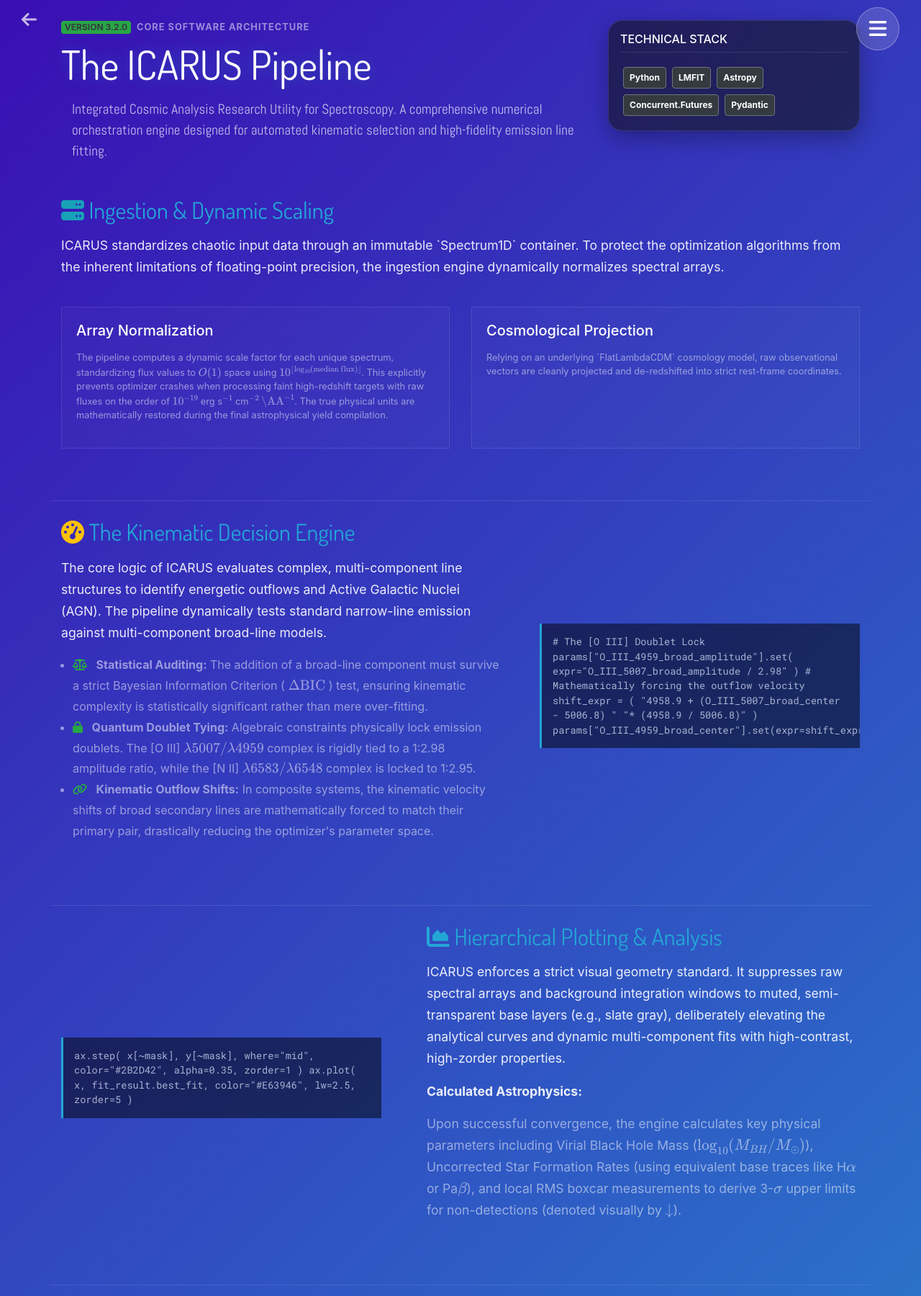
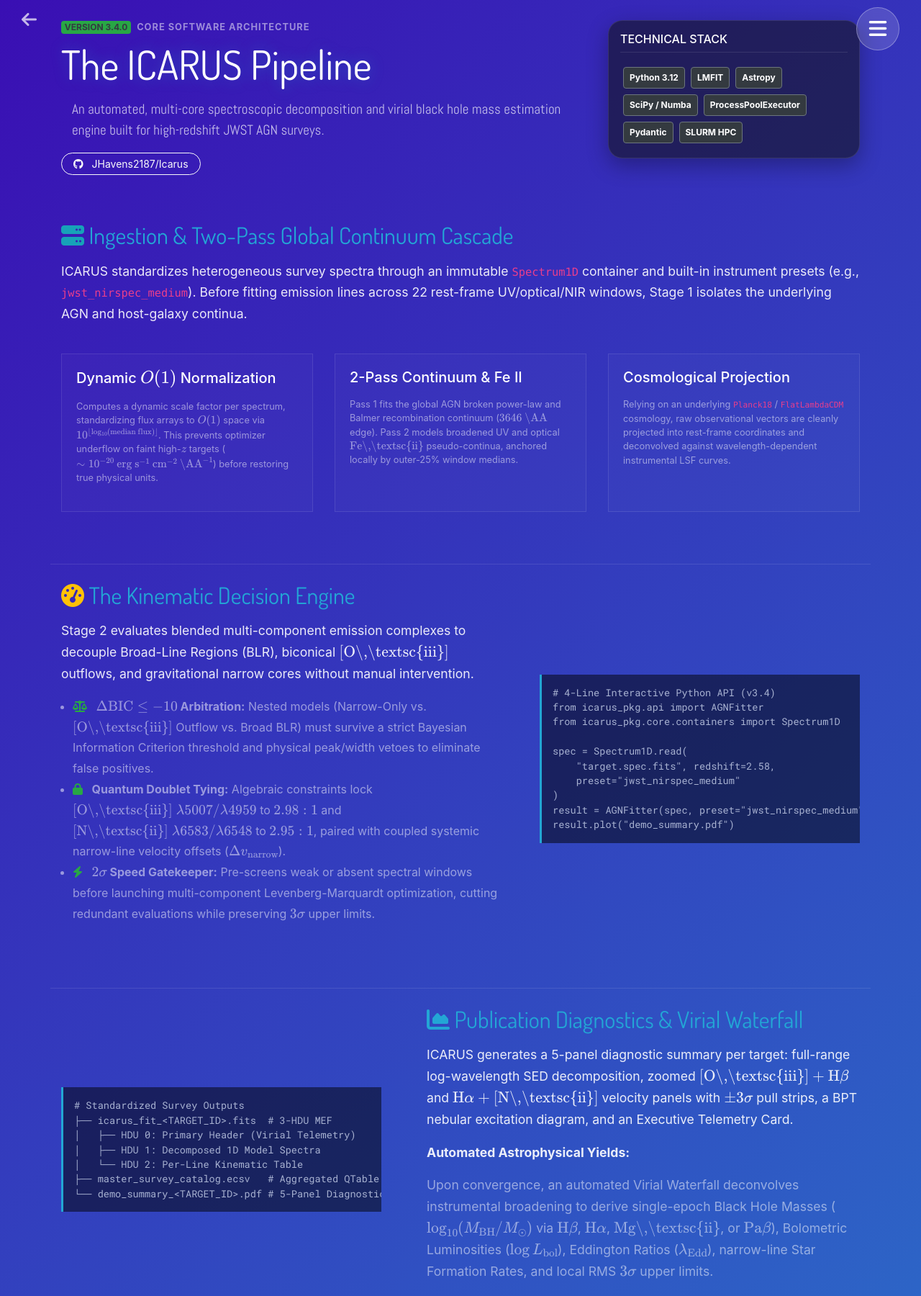
Before and after one commit to JHavens2187/JHavens2187.github.io, a plain HTML site: page icarus.html in a window 1280 px wide. Shown: the part 20-1820 px from the top of the page at 72% size. Drawn offline with nearby package versions, Linux system fonts and the light colour scheme.

Commit message:
icarus commit

```diff
--- a/icarus.html
+++ b/icarus.html
@@ -17,7 +17,7 @@
     <link rel="stylesheet" href="https://stackpath.bootstrapcdn.com/bootstrap/4.4.1/css/bootstrap.min.css">
     <link rel="stylesheet" href="https://cdnjs.cloudflare.com/ajax/libs/font-awesome/6.5.2/css/all.min.css">
     <link href="https://fonts.googleapis.com/css2?family=Abel&family=Dosis:wght@400;600&family=Roboto+Mono&display=swap" rel="stylesheet">
-    <title>Software: ICARUS Pipeline | Joseph Havens</title>
+    <title>Software: ICARUS v3.4 Pipeline | Joseph Havens</title>
 
     <style>
         /* View Transition API Animations */
@@ -33,12 +33,27 @@
             font-size: 0.85rem;
             color: #A8B2D1;
             overflow-x: auto;
+            white-space: pre;
         }
         .concept-card {
             border: 1px solid rgba(255,255,255,0.1);
             background: rgba(255,255,255,0.02);
             padding: 20px;
             height: 100%;
+        }
+        .stat-card {
+            border: 1px solid rgba(255,255,255,0.12);
+            background: rgba(255,255,255,0.03);
+            padding: 18px 14px;
+            height: 100%;
+            text-align: center;
+        }
+        .stat-value {
+            font-family: 'Dosis', sans-serif;
+            font-size: 1.9rem;
+            font-weight: 600;
+            color: var(--accent-glow);
+            line-height: 1.1;
         }
     </style>
 </head>
@@ -52,44 +67,57 @@
         <div class="row mb-5 reveal" style="view-transition-name: icarus-card;">
             <div class="col-lg-8">
                 <div class="d-flex align-items-center mb-2">
-                    <span class="badge badge-success text-dark mr-2">VERSION 3.2.0</span>
+                    <span class="badge badge-success text-dark mr-2">VERSION 3.4.0</span>
                     <small class="text-white-50 font-weight-bold" style="letter-spacing: 1px;">CORE SOFTWARE ARCHITECTURE</small>
                 </div>
                 <h1 class="page-title mb-3">The ICARUS Pipeline</h1>
-                <p class="page-subtitle">Integrated Cosmic Analysis Research Utility for Spectroscopy. A comprehensive numerical orchestration engine designed for automated kinematic selection and high-fidelity emission line fitting.</p>
+                <p class="page-subtitle">An automated, multi-core spectroscopic decomposition and virial black hole mass estimation engine built for high-redshift JWST AGN surveys.</p>
+                <div class="mt-3">
+                    <a href="https://github.com/JHavens2187/Icarus" target="_blank" rel="noopener noreferrer" class="btn btn-sm btn-outline-light rounded-pill px-3 py-1">
+                        <i class="fab fa-github mr-2"></i> JHavens2187/Icarus
+                    </a>
+                </div>
             </div>
-            <div class="col-lg-4 text-right">
+            <div class="col-lg-4 text-right mt-4 mt-lg-0">
                 <div class="content-glass p-3 text-left">
                     <h6 class="text-white border-bottom pb-2 mb-3" style="border-color: rgba(255,255,255,0.1)!important;">TECHNICAL STACK</h6>
-                    <div class="d-flex flex-wrap gap-2">
-                        <span class="badge badge-dark border border-secondary p-2 m-1">Python</span>
+                    <div class="d-flex flex-wrap">
+                        <span class="badge badge-dark border border-secondary p-2 m-1">Python 3.12</span>
                         <span class="badge badge-dark border border-secondary p-2 m-1">LMFIT</span>
                         <span class="badge badge-dark border border-secondary p-2 m-1">Astropy</span>
-                        <span class="badge badge-dark border border-secondary p-2 m-1">Concurrent.Futures</span>
+                        <span class="badge badge-dark border border-secondary p-2 m-1">SciPy / Numba</span>
+                        <span class="badge badge-dark border border-secondary p-2 m-1">ProcessPoolExecutor</span>
                         <span class="badge badge-dark border border-secondary p-2 m-1">Pydantic</span>
+                        <span class="badge badge-dark border border-secondary p-2 m-1">SLURM HPC</span>
                     </div>
                 </div>
             </div>
         </div>
 
-        <!-- Section 1: Ingestion & Numerics -->
+        <!-- Section 1: Ingestion & Global Continuum Cascade -->
         <div class="row reveal delay-100 mt-5">
             <div class="col-12 mb-4">
                 <div class="content-text">
-                    <h3><i class="fa-solid fa-server text-info"></i> Ingestion & Dynamic Scaling</h3>
-                    <p>ICARUS standardizes chaotic input data through an immutable `Spectrum1D` container. To protect the optimization algorithms from the inherent limitations of floating-point precision, the ingestion engine dynamically normalizes spectral arrays.</p>
+                    <h3><i class="fa-solid fa-server text-info"></i> Ingestion & Two-Pass Global Continuum Cascade</h3>
+                    <p>ICARUS standardizes heterogeneous survey spectra through an immutable <code>Spectrum1D</code> container and built-in instrument presets (e.g., <code>jwst_nirspec_medium</code>). Before fitting emission lines across 22 rest-frame UV/optical/NIR windows, Stage 1 isolates the underlying AGN and host-galaxy continua.</p>
                 </div>
             </div>
-            <div class="col-lg-6 mb-4">
+            <div class="col-lg-4 mb-4">
                 <div class="concept-card">
-                    <h5 class="text-white mb-3">Array Normalization</h5>
-                    <p class="text-white-50 small">The pipeline computes a dynamic scale factor for each unique spectrum, standardizing flux values to $O(1)$ space using $10^{\lfloor\log_{10}(\text{median flux})\rfloor}$. This explicitly prevents optimizer crashes when processing faint high-redshift targets with raw fluxes on the order of $10^{-19}$ erg s$^{-1}$ cm$^{-2}$ $\text{\AA}^{-1}$. The true physical units are mathematically restored during the final astrophysical yield compilation.</p>
+                    <h5 class="text-white mb-3">Dynamic $O(1)$ Normalization</h5>
+                    <p class="text-white-50 small">Computes a dynamic scale factor per spectrum, standardizing flux arrays to $O(1)$ space via $10^{\lfloor\log_{10}(\text{median flux})\rfloor}$. This prevents optimizer underflow on faint high-$z$ targets ($\sim 10^{-20}\ \text{erg s}^{-1}\ \text{cm}^{-2}\ \text{\AA}^{-1}$) before restoring true physical units.</p>
                 </div>
             </div>
-            <div class="col-lg-6 mb-4">
+            <div class="col-lg-4 mb-4">
+                <div class="concept-card">
+                    <h5 class="text-white mb-3">2-Pass Continuum & Fe II</h5>
+                    <p class="text-white-50 small">Pass 1 fits the global AGN broken power-law and Balmer recombination continuum ($3646\ \text{\AA}$ edge). Pass 2 models broadened UV and optical $\text{Fe\,\textsc{ii}}$ pseudo-continua, anchored locally by outer-25% window medians.</p>
+                </div>
+            </div>
+            <div class="col-lg-4 mb-4">
                 <div class="concept-card">
                     <h5 class="text-white mb-3">Cosmological Projection</h5>
-                    <p class="text-white-50 small">Relying on an underlying `FlatLambdaCDM` cosmology model, raw observational vectors are cleanly projected and de-redshifted into strict rest-frame coordinates.</p>
+                    <p class="text-white-50 small">Relying on an underlying <code>Planck18</code> / <code>FlatLambdaCDM</code> cosmology, raw observational vectors are cleanly projected into rest-frame coordinates and deconvolved against wavelength-dependent instrumental LSF curves.</p>
                 </div>
             </div>
         </div>
@@ -99,58 +127,88 @@
             <div class="col-lg-7 mb-4">
                 <div class="content-text pr-lg-4">
                     <h3><i class="fa-solid fa-gauge-high text-warning"></i> The Kinematic Decision Engine</h3>
-                    <p>The core logic of ICARUS evaluates complex, multi-component line structures to identify energetic outflows and Active Galactic Nuclei (AGN). The pipeline dynamically tests standard narrow-line emission against multi-component broad-line models.</p>
+                    <p>Stage 2 evaluates blended multi-component emission complexes to decouple Broad-Line Regions (BLR), biconical $[\text{O\,\textsc{iii}}]$ outflows, and gravitational narrow cores without manual intervention.</p>
                     <ul class="text-white-50 mt-3 pl-3" style="line-height: 1.8;">
-                        <li><i class="fa-solid fa-scale-balanced text-success mr-2"></i> <strong>Statistical Auditing:</strong> The addition of a broad-line component must survive a strict Bayesian Information Criterion ( $\Delta\text{BIC}$ ) test, ensuring kinematic complexity is statistically significant rather than mere over-fitting.</li>
-                        <li><i class="fa-solid fa-lock text-success mr-2"></i> <strong>Quantum Doublet Tying:</strong> Algebraic constraints physically lock emission doublets. The [O III] $\lambda5007/\lambda4959$ complex is rigidly tied to a 1:2.98 amplitude ratio, while the [N II] $\lambda6583/\lambda6548$ complex is locked to 1:2.95.</li>
-                        <li><i class="fa-solid fa-link text-success mr-2"></i> <strong>Kinematic Outflow Shifts:</strong> In composite systems, the kinematic velocity shifts of broad secondary lines are mathematically forced to match their primary pair, drastically reducing the optimizer's parameter space.</li>
+                        <li><i class="fa-solid fa-scale-balanced text-success mr-2"></i> <strong>$\Delta\text{BIC} \leq -10$ Arbitration:</strong> Nested models (Narrow-Only vs. $[\text{O\,\textsc{iii}}]$ Outflow vs. Broad BLR) must survive a strict Bayesian Information Criterion threshold and physical peak/width vetoes to eliminate false positives.</li>
+                        <li><i class="fa-solid fa-lock text-success mr-2"></i> <strong>Quantum Doublet Tying:</strong> Algebraic constraints lock $[\text{O\,\textsc{iii}}]\ \lambda5007/\lambda4959$ to $2.98:1$ and $[\text{N\,\textsc{ii}}]\ \lambda6583/\lambda6548$ to $2.95:1$, paired with coupled systemic narrow-line velocity offsets ($\Delta v_{\text{narrow}}$).</li>
+                        <li><i class="fa-solid fa-bolt text-success mr-2"></i> <strong>$2\sigma$ Speed Gatekeeper:</strong> Pre-screens weak or absent spectral windows before launching multi-component Levenberg-Marquardt optimization, cutting redundant evaluations while preserving $3\sigma$ upper limits.</li>
                     </ul>
                 </div>
             </div>
             <div class="col-lg-5 mb-4 d-flex align-items-center">
-                <div class="code-block w-100">
-# The [O III] Doublet Lock
-params["O_III_4959_broad_amplitude"].set(
-    expr="O_III_5007_broad_amplitude / 2.98"
+                <div class="code-block w-100"># 4-Line Interactive Python API (v3.4)
+from icarus_pkg.api import AGNFitter
+from icarus_pkg.core.containers import Spectrum1D
+
+spec = Spectrum1D.read(
+    "target.spec.fits", redshift=2.58,
+    preset="jwst_nirspec_medium"
 )
+result = AGNFitter(spec, preset="jwst_nirspec_medium").fit()
+result.plot("demo_summary.pdf")</div>
+            </div>
+        </div>
 
-# Mathematically forcing the outflow velocity
-shift_expr = (
-    "4958.9 + (O_III_5007_broad_center - 5006.8) "
-    "* (4958.9 / 5006.8)"
-)
-params["O_III_4959_broad_center"].set(expr=shift_expr)
+        <!-- Section 3: Visual Output, Data Products & Astrophysics -->
+        <div class="row reveal delay-300 mt-5 pt-4 border-top reversed" style="border-color: rgba(255,255,255,0.1)!important;">
+            <div class="col-lg-5 mb-4 d-flex align-items-center">
+                <div class="code-block w-100"># Standardized Survey Outputs
+├── icarus_fit_&lt;TARGET_ID&gt;.fits  # 3-HDU MEF
+│   ├── HDU 0: Primary Header (Virial Telemetry)
+│   ├── HDU 1: Decomposed 1D Model Spectra
+│   └── HDU 2: Per-Line Kinematic Table
+├── master_survey_catalog.ecsv   # Aggregated QTable
+└── demo_summary_&lt;TARGET_ID&gt;.pdf # 5-Panel Diagnostic</div>
+            </div>
+            <div class="col-lg-7 mb-4 pl-lg-5">
+                <div class="content-text">
+                    <h3><i class="fa-solid fa-chart-area" style="color: var(--accent-glow);"></i> Publication Diagnostics & Virial Waterfall</h3>
+                    <p>ICARUS generates a 5-panel diagnostic summary per target: full-range log-wavelength SED decomposition, zoomed $[\text{O\,\textsc{iii}}]+\text{H}\beta$ and $\text{H}\alpha+[\text{N\,\textsc{ii}}]$ velocity panels with $\pm 3\sigma$ pull strips, a BPT nebular excitation diagram, and an Executive Telemetry Card.</p>
+                    <p class="mt-3"><strong>Automated Astrophysical Yields:</strong></p>
+                    <p class="text-white-50 small">Upon convergence, an automated Virial Waterfall deconvolves instrumental broadening to derive single-epoch Black Hole Masses ($\log_{10}(M_{\text{BH}}/M_\odot)$ via $\text{H}\beta$, $\text{H}\alpha$, $\text{Mg\,\textsc{ii}}$, or $\text{Pa}\beta$), Bolometric Luminosities ($\log L_{\text{bol}}$), Eddington Ratios ($\lambda_{\text{Edd}}$), narrow-line Star Formation Rates, and local RMS $3\sigma$ upper limits.</p>
                 </div>
             </div>
         </div>
 
-        <!-- Section 3: Visual Output & Astrophysics -->
-        <div class="row reveal delay-300 mt-5 pt-4 border-top reversed" style="border-color: rgba(255,255,255,0.1)!important;">
-            <div class="col-lg-5 mb-4 d-flex align-items-center">
-                <div class="code-block w-100">
-ax.step(
-    x[~mask], y[~mask],
-    where="mid",
-    color="#2B2D42", alpha=0.35, zorder=1
-)
-
-ax.plot(
-    x, fit_result.best_fit,
-    color="#E63946", lw=2.5, zorder=5
-)
+        <!-- Section 4: Blind Validation & HPC Scaling -->
+        <div class="row reveal delay-400 mt-5 pt-4 border-top" style="border-color: rgba(255,255,255,0.1)!important;">
+            <div class="col-12 mb-4">
+                <div class="content-text">
+                    <h3><i class="fa-solid fa-microchip text-success"></i> Blind Radiative-Transfer Validation & KU HPC Scaling</h3>
+                    <p>To prevent circular ($A=A$) testing, ICARUS v3.4 was validated against an independent <strong>Cloudy C23</strong> synthetic suite featuring broken accretion disks, host $\text{D}_n4000$ breaks with stellar Balmer absorption, and non-Gaussian <strong>Voigt BLR profiles</strong> on KU High-Performance Computing (HPC) SLURM nodes.</p>
                 </div>
             </div>
-            <div class="col-lg-7 mb-4 pl-lg-5">
-                <div class="content-text">
-                    <h3><i class="fa-solid fa-chart-area" style="color: var(--accent-glow);"></i> Hierarchical Plotting & Analysis</h3>
-                    <p>ICARUS enforces a strict visual geometry standard. It suppresses raw spectral arrays and background integration windows to muted, semi-transparent base layers (e.g., slate gray), deliberately elevating the analytical curves and dynamic multi-component fits with high-contrast, high-zorder properties.</p>
-                    <p class="mt-3"><strong>Calculated Astrophysics:</strong></p>
-                    <p class="text-white-50 small">Upon successful convergence, the engine calculates key physical parameters including Virial Black Hole Mass ($\log_{10}(M_{BH}/M_\odot)$), Uncorrected Star Formation Rates (using equivalent base traces like H$\alpha$ or Pa$\beta$), and local RMS boxcar measurements to derive 3-$\sigma$ upper limits for non-detections (denoted visually by $\downarrow$).</p>
+            <div class="col-md-3 col-6 mb-3">
+                <div class="stat-card">
+                    <div class="stat-value">100%</div>
+                    <div class="text-white small font-weight-bold mt-1">BLAGN & Outflow Recall</div>
+                    <div class="text-white-50" style="font-size: 0.75rem;">0% False Positives (T2 / SF)</div>
+                </div>
+            </div>
+            <div class="col-md-3 col-6 mb-3">
+                <div class="stat-card">
+                    <div class="stat-value">0.06 dex</div>
+                    <div class="text-white small font-weight-bold mt-1">Virial $M_{\text{BH}}$ Scatter</div>
+                    <div class="text-white-50" style="font-size: 0.75rem;">$\sigma_{\text{MAD}}$, Spearman $r_s = 0.98$</div>
+                </div>
+            </div>
+            <div class="col-md-3 col-6 mb-3">
+                <div class="stat-card">
+                    <div class="stat-value">27.3&times;</div>
+                    <div class="text-white small font-weight-bold mt-1">40-Core HPC Speedup</div>
+                    <div class="text-white-50" style="font-size: 0.75rem;">Amdahl $f_s = 1.2\%$ ($&gt;4.5\ \text{spec/s}$)</div>
+                </div>
+            </div>
+            <div class="col-md-3 col-6 mb-3">
+                <div class="stat-card">
+                    <div class="stat-value">4.5 km/s</div>
+                    <div class="text-white small font-weight-bold mt-1">Core $\sigma_v$ RMSE</div>
+                    <div class="text-white-50" style="font-size: 0.75rem;">Deconvolved $[\text{O\,\textsc{iii}}]$ Narrow Core</div>
                 </div>
             </div>
         </div>
 
-        <!-- Section 4: The Dev Engine -->
+        <!-- Section 5: The Dev Engine -->
         <div class="row reveal delay-400 mt-5 pt-4 border-top" style="border-color: rgba(255,255,255,0.1)!important;">
             <div class="col-12 text-center mb-4">
                 <h3><i class="fa-solid fa-terminal text-danger"></i> The Middleware Debugging Engine</h3>
@@ -158,12 +216,15 @@ ax.plot(
             </div>
         </div>
 
-        <!-- Section 5: Assets & Presentations -->
+        <!-- Section 6: Assets & Presentations -->
         <div class="text-center py-5 mt-5 reveal delay-500 border-top" style="border-color: rgba(255,255,255,0.1)!important;">
             <h4 class="text-white mb-3">Project Assets</h4>
-            <div class="d-flex justify-content-center gap-3 mt-4">
-                <a href="assets/pdf/ICARUS.pdf" target="_blank" class="btn btn-outline-success rounded-pill px-4 py-2 font-weight-bold" style="border-width: 2px;">
-                    <i class="fas fa-person-chalkboard mr-2"></i> View ICARUS Presentation
+            <div class="d-flex flex-wrap justify-content-center mt-4">
+                <a href="https://github.com/JHavens2187/Icarus" target="_blank" rel="noopener noreferrer" class="btn btn-outline-light rounded-pill px-4 py-2 font-weight-bold mx-2 my-2" style="border-width: 2px;">
+                    <i class="fab fa-github mr-2"></i> View Source on GitHub
+                </a>
+                <a href="assets/pdf/ICARUS.pdf" target="_blank" class="btn btn-outline-success rounded-pill px-4 py-2 font-weight-bold mx-2 my-2" style="border-width: 2px;">
+                    <i class="fas fa-person-chalkboard mr-2"></i> View ICARUS v3.4 Presentation
                 </a>
             </div>
         </div>
```
Also changed, not shown: dust.html (+1 -1 lines), assets/img/survey_smart_veto_coverage_3_Lines.png.
